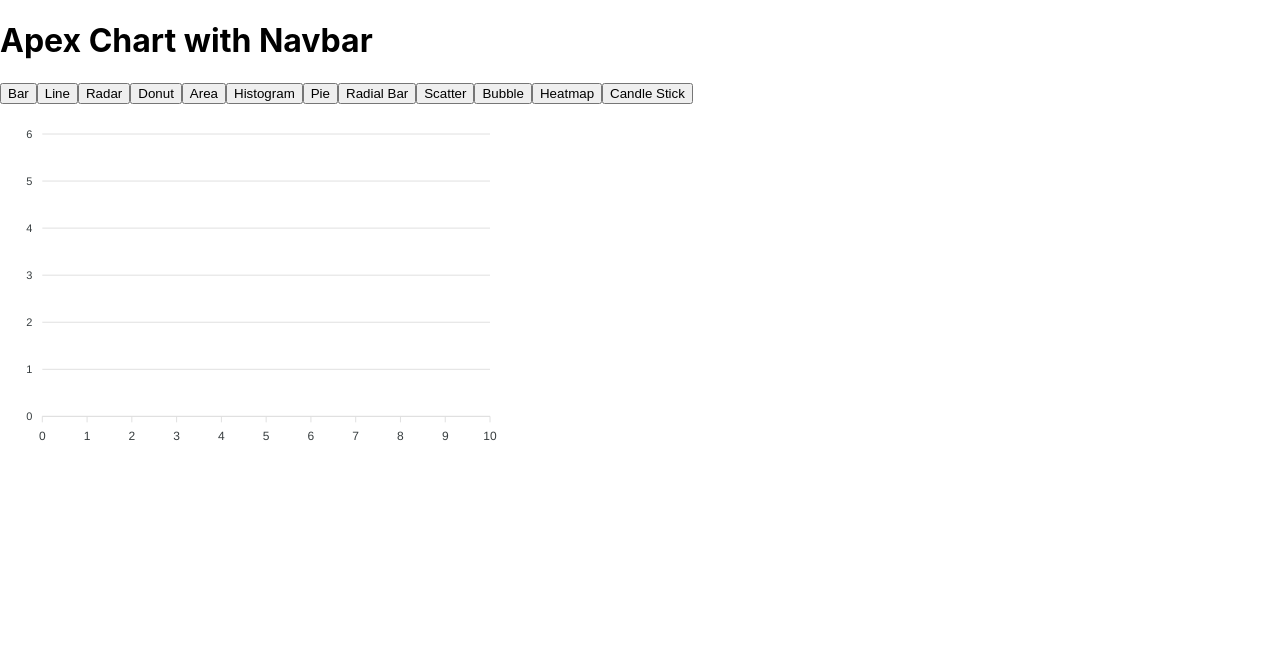
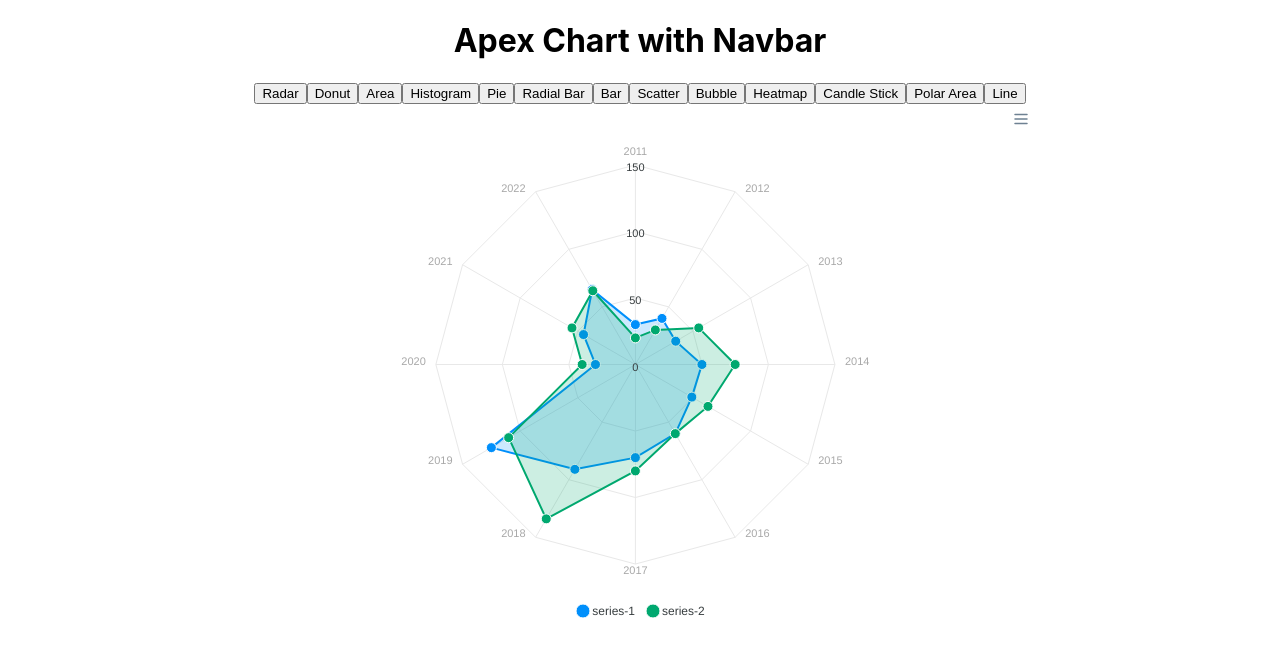
Before and after one commit to bekircbc/apexcharts-pie-donut, a React (Vite) app: page / in a window 1280 px wide. Shown: the top 656 px of the page. Built offline with nearby package versions, Linux system fonts and the light colour scheme.

Commit message:
half of the chart types especially runde charts not working..

```diff
--- a/src/App.jsx
+++ b/src/App.jsx
@@ -1,10 +1,11 @@
 import Chart from "react-apexcharts";
 import { useState, useEffect } from "react";
+import "./App.scss";
 
 export const App = () => {
   const [options, setOptions] = useState({});
   const [series, setSeries] = useState([]);
-  const [type, setType] = useState("bar");
+  const [type, setType] = useState("radar");
 
   const lineOptions = {
     chart: {
@@ -35,23 +36,28 @@
 
   const pieSeries = [
     {
-      name: "series",
       data: [44, 55, 13, 43, 22],
     },
   ];
 
   useEffect(() => {
-    if (type === ("line" || "bar" || "radar" || "area" || "heatmap")) {
+    if (
+      type === "bar" ||
+      type === "line" ||
+      type === "radar" ||
+      type === "area" ||
+      type === "heatmap"
+    ) {
       setOptions(lineOptions), setSeries(lineSeries);
     } else if (
-      type ===
-      ("donut" ||
-        "histogram" ||
-        "pie" ||
-        "radialBar" ||
-        "scatter" ||
-        "bubble" ||
-        "candleStick")
+      type === "donut" ||
+      type === "histogram" ||
+      type === "pie" ||
+      type === "radialBar" ||
+      type === "scatter" ||
+      type === "bubble" ||
+      type === "candleStick" ||
+      type === "polarArea"
     ) {
       setOptions(pieOptions), setSeries(pieSeries);
     }
@@ -61,26 +67,27 @@
     <div className="App">
       <h1>Apex Chart with Navbar</h1>
       <nav className="navbar">
-        <button onClick={() => setType("bar")}>Bar</button>
-        <button onClick={() => setType("line")}>Line</button>
         <button onClick={() => setType("radar")}>Radar</button>
         <button onClick={() => setType("donut")}>Donut</button>
         <button onClick={() => setType("area")}>Area</button>
         <button onClick={() => setType("histogram")}>Histogram</button>
         <button onClick={() => setType("pie")}>Pie</button>
         <button onClick={() => setType("radialBar")}>Radial Bar</button>
+        <button onClick={() => setType("bar")}>Bar</button>
         <button onClick={() => setType("scatter")}>Scatter</button>
         <button onClick={() => setType("bubble")}>Bubble</button>
         <button onClick={() => setType("heatmap")}>Heatmap</button>
         <button onClick={() => setType("candleStick")}>Candle Stick</button>
+        <button onClick={() => setType("polarArea")}>Polar Area</button>
+        <button onClick={() => setType("line")}>Line</button>
       </nav>
 
       <Chart
         options={options}
         series={series}
         type={type} //"bar","line", "donut","area", "radar", "histogram", "pie", "radialBar", scatter, bubble, heatmap, candlestick
-        width={500}
-        height={350}
+        width={800}
+        height={520}
       />
     </div>
   );
--- a/src/App.scss
+++ b/src/App.scss
@@ -1,3 +1,6 @@
 .App {
-  text-align: center;
+  display: flex;
+  flex-direction: column;
+  justify-content: center;
+  align-items: center;
 }
```
